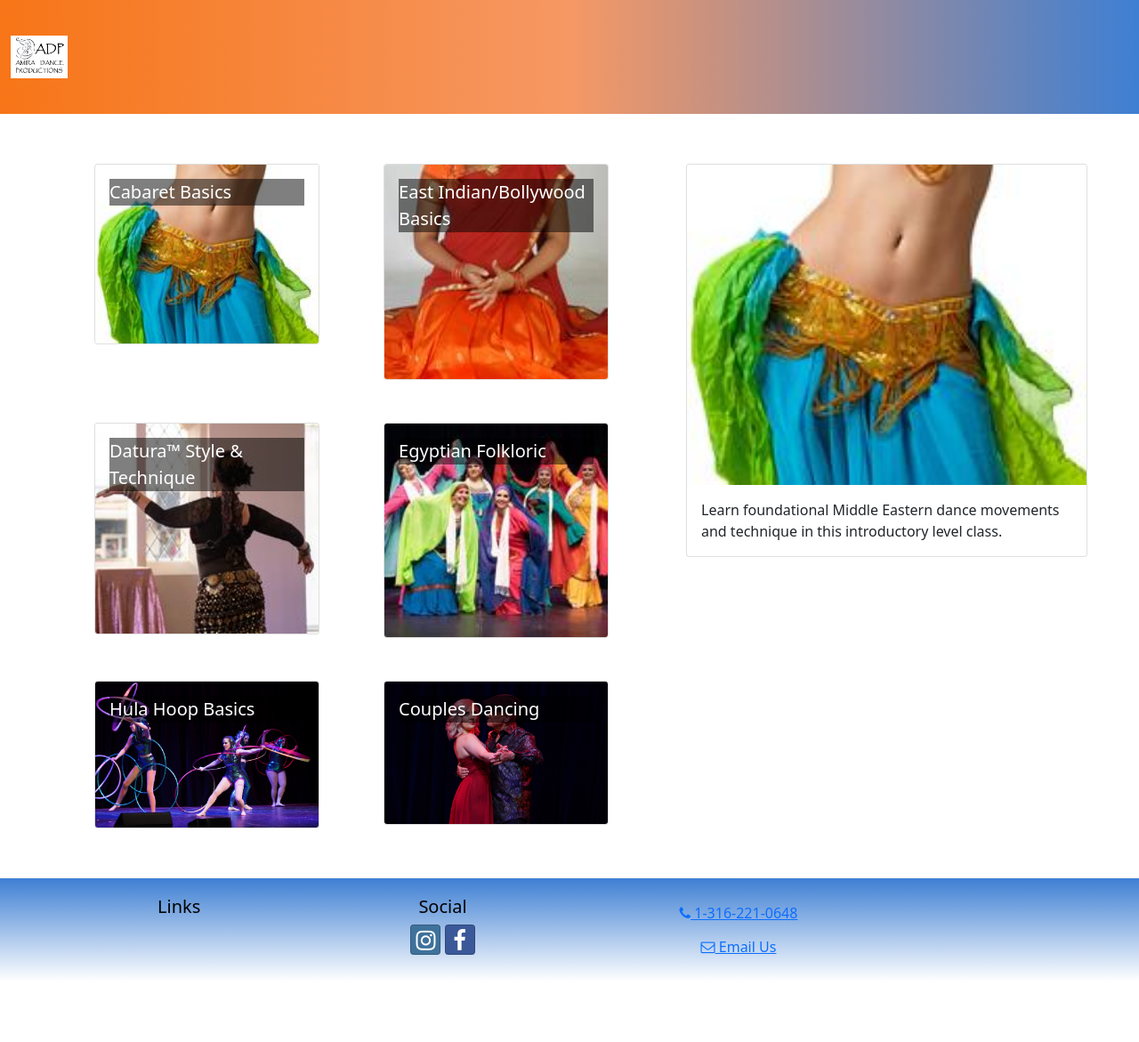
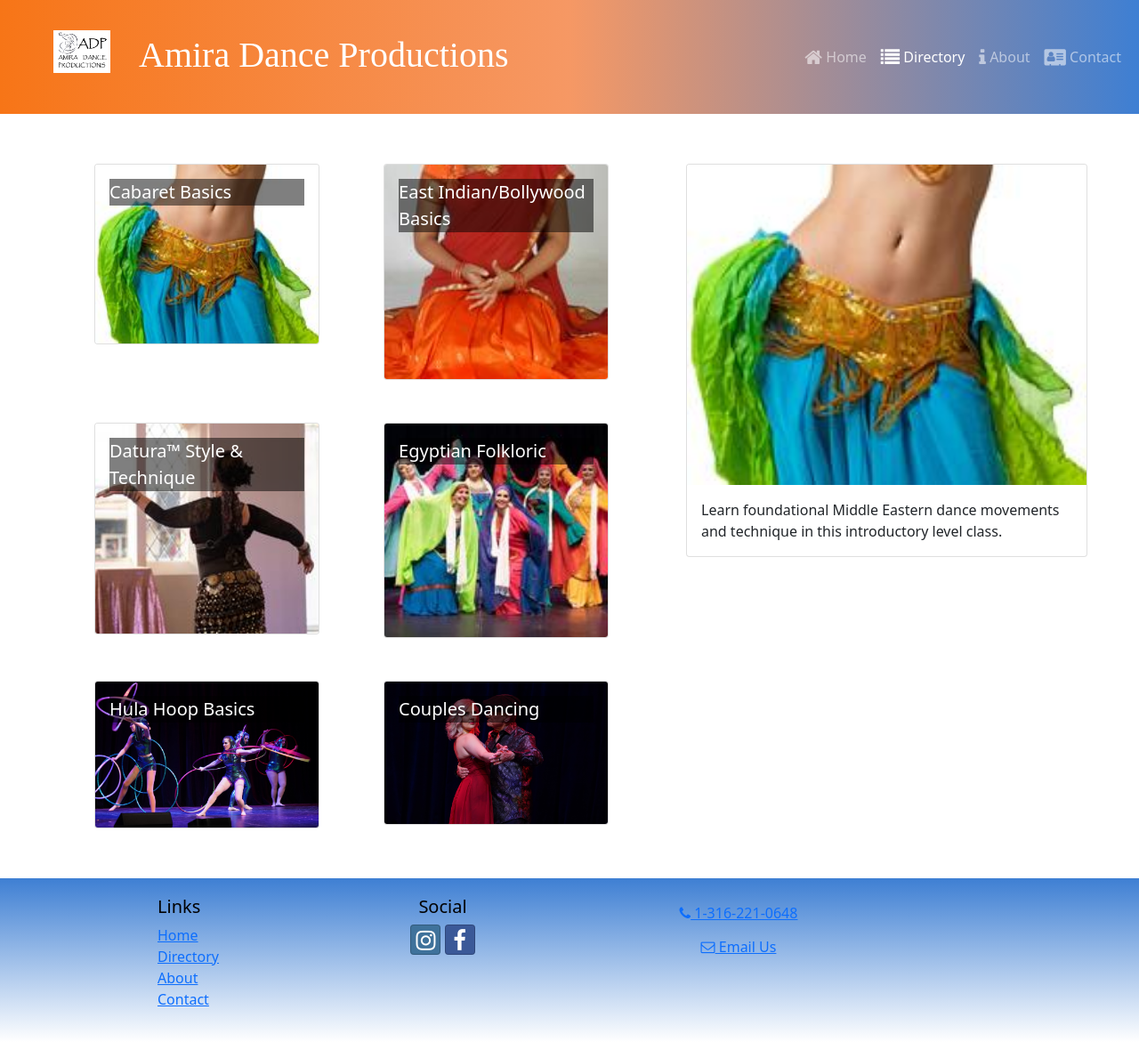
Before and after one commit to mun-v/react-portfolio-project, a React (Create React App) app: page /directory in a window 1280 px wide. Shown: the whole page at 89% size. Before the commit the page ends 1103 px from the top, so only its background shows below. Built offline with nearby package versions, Linux system fonts and the light colour scheme.

Commit message:
Header and Footer Links

```diff
--- a/src/components/Footer.js
+++ b/src/components/Footer.js
@@ -1,4 +1,5 @@
 import React from "react";
+import { Link } from 'react-router-dom';
 import { Container, Row, Col } from "reactstrap";
 
 const Footer = () => {
@@ -8,7 +9,20 @@
         <Row>
           <Col xs={{ size: 4, offset: 1 }} sm="2">
             <h5>Links</h5>
-            <ul className="list-unstyled"></ul>
+            <ul className="list-unstyled">
+              <li>
+                <Link to='/'>Home</Link>
+              </li>
+              <li>
+                <Link to='/directory'>Directory</Link>
+              </li>
+              <li>
+                <Link to='/about'>About</Link>
+              </li>
+              <li>
+                <Link to='/contact'>Contact</Link>
+              </li>
+            </ul>
           </Col>
           <Col xs="6" sm="3" className="text-center">
             <h5>Social</h5>
--- a/src/components/Header.js
+++ b/src/components/Header.js
@@ -1,13 +1,49 @@
-import { Navbar, NavbarBrand } from "reactstrap";
+import { useState } from "react";
+import {
+  Navbar,
+  NavbarBrand,
+  Collapse,
+  NavbarToggler,
+  Nav,
+  NavItem,
+} from "reactstrap";
+import { NavLink } from "react-router-dom";
 import ADPLogo2 from "../app/assets/img/ADPLogo2.jpg";
 
 const Header = () => {
-
+  const [menuOpen, setMenuOpen] = useState(false);
   return (
     <Navbar dark color="primary" sticky="top" expand="md">
-        <NavbarBrand href="/">
-          <img src={ADPLogo2} alt="adp logo" />
-        </NavbarBrand>
+      <NavbarBrand className='ms-5' href="/">
+        <img src={ADPLogo2} alt="adp logo" className='float-start' />
+        <h1 className='mt-1'>Amira Dance Productions</h1>
+      </NavbarBrand>
+
+      <NavbarToggler onClick={() => setMenuOpen(!menuOpen)} />
+      <Collapse isOpen={menuOpen} navbar>
+      <Nav className="ms-auto" navbar>
+        <NavItem>
+          <NavLink className="nav-link" to="/">
+            <i className='fa fa-home fa-lg' /> Home
+          </NavLink>
+        </NavItem>
+        <NavItem>
+          <NavLink className="nav-link" to="directory">
+            <i className='fa fa-list fa-lg' /> Directory
+          </NavLink>
+        </NavItem>
+        <NavItem>
+          <NavLink className="nav-link" to="about">
+            <i className='fa fa-info fa-lg' /> About
+          </NavLink>
+        </NavItem>
+        <NavItem>
+          <NavLink className="nav-link" to="contact">
+            <i className='fa fa-address-card fa-lg' /> Contact
+          </NavLink>
+        </NavItem>
+      </Nav>
+      </Collapse>
     </Navbar>
   );
 };
```
